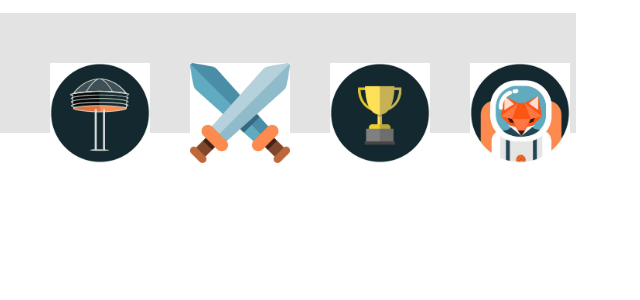
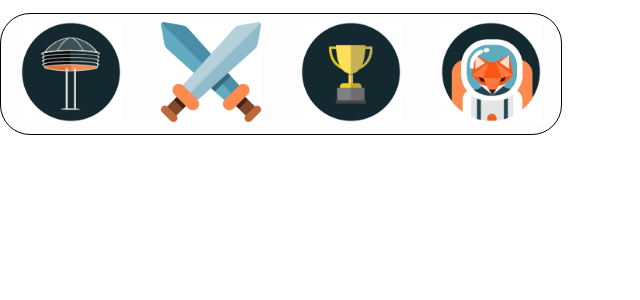
Before and after one commit to bernard2b/BootCamp-project-TribesGame, a React (Create React App) app in the folder frontend/: page / in a window 1280 px wide. Shown: the top 300 px of the page, without its empty margins (0-640 px from the left). Built offline with nearby package versions, Linux system fonts and the light colour scheme.

Commit message:
add css for the menu-bar

```diff
--- a/frontend/src/components/Menu/Menu.scss
+++ b/frontend/src/components/Menu/Menu.scss
@@ -1,25 +1,27 @@
 
-.Menu{
+.section{
   margin-top: 1%;
-  background-color: rgba(187, 185, 185, 0.404);
-  max-width: 45%;
+  background-color: rgba(251, 251, 251, 0.404);
+  border: 1px solid black;
+  border-radius: 30px;
+  max-width: fit-content;
   height: 120px;
   display: flex;
   flex-direction: row;
+  align-items: center;
 }
 
-.section{
-  display: flex;
-  flex-direction: row;
-  margin: 10px;
-}
+// .section {
+//   display: flex;
+//   flex-direction: row;
+//   margin: 10px;
+// }
 
-.section .menuComponent{
-
-  padding: 10px;
-  margin: 10px;
-  width: 100px;
-}
+// .section .menuComponent{
+//   padding: 10px;
+//   margin: 10px;
+//   width: 100px;
+// }
 
 .section img{
   padding: 10px;
```
